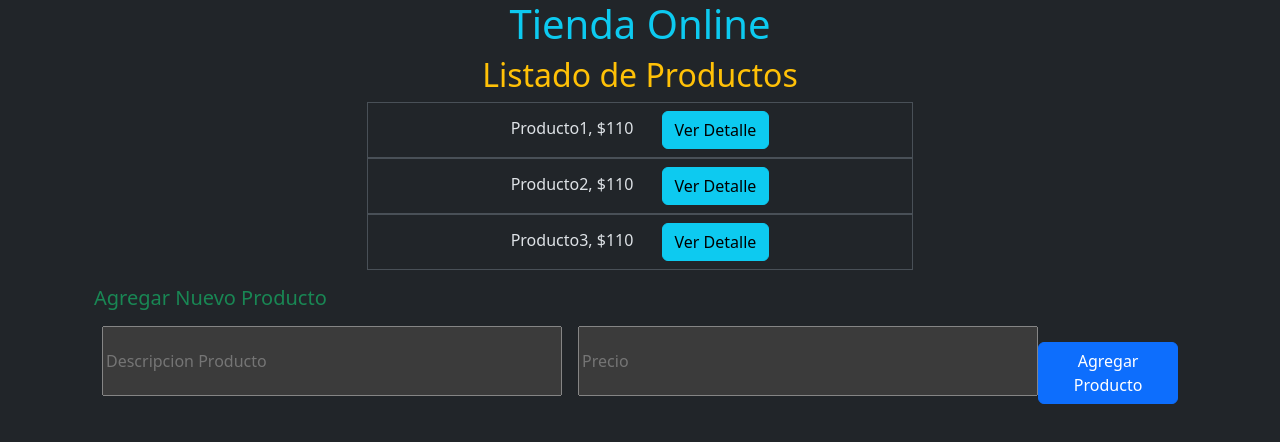
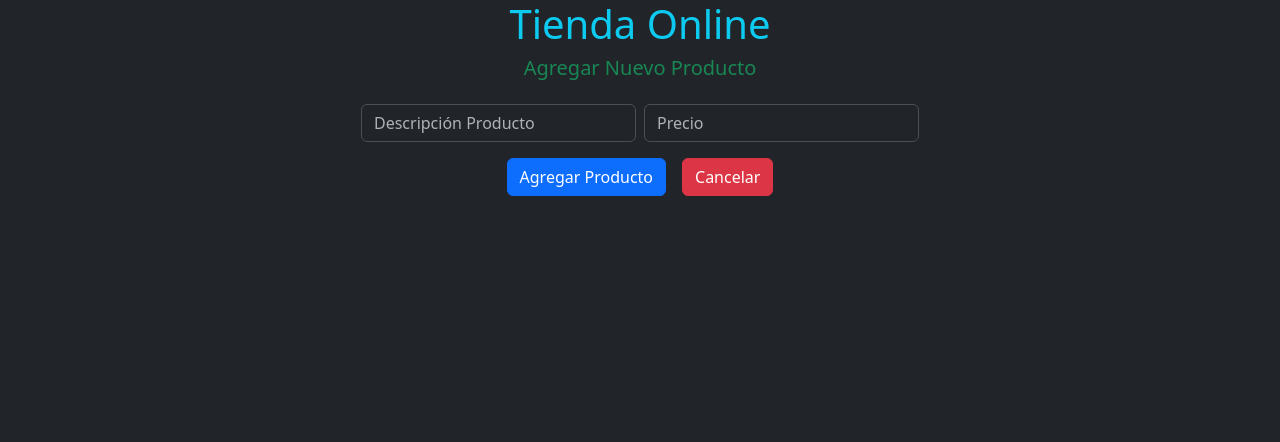
Before and after one commit to ernestooopc/tienda-online, an Angular app: page /agregar in a window 1280 px wide. Before the commit this address led to /. Shown: the top 442 px of the page. Built offline with nearby package versions, Linux system fonts and the light colour scheme.

Commit message:
adding routes

```diff
--- a/src/app/app.component.html
+++ b/src/app/app.component.html
@@ -1,6 +1,6 @@
-<div class="container">
-  <h1 class="text-center text-info">{{titulo}}</h1>
+<div class="container text-center ">
+  <h1 class="text-info">{{titulo}}</h1>
 
-  <app-listado-productos/>
+  <router-outlet/>
 
 </div>
--- a/src/app/app.component.ts
+++ b/src/app/app.component.ts
@@ -4,7 +4,7 @@ import { ListadoProductosComponent } from "./listado-productos/listado-productos
 
 @Component({
   selector: 'app-root',
-  imports: [ListadoProductosComponent],
+  imports: [RouterOutlet],
   templateUrl: './app.component.html',
   styleUrl: './app.component.css'
 })
--- a/src/app/app.routes.ts
+++ b/src/app/app.routes.ts
@@ -1,3 +1,13 @@
 import { Routes } from '@angular/router';
+import { ListadoProductosComponent } from './listado-productos/listado-productos.component';
+import { FormularioProductoComponent } from './formulario-producto/formulario-producto.component';
+export const routes: Routes = [
 
-export const routes: Routes = [];
+  {path:'', component:ListadoProductosComponent},
+  {path:'listado', component:ListadoProductosComponent},
+  {path:'agregar',component:FormularioProductoComponent},
+  {path:'editar/:id',component:FormularioProductoComponent}
+
+
+
+];
--- a/src/app/formulario-producto/formulario-producto.component.html
+++ b/src/app/formulario-producto/formulario-producto.component.html
@@ -1,18 +1,22 @@
-<h5 class="text-success mt-3" >Agregar Nuevo Producto</h5>
+<h5 class="text-success text-center">Agregar Nuevo Producto</h5>
 
-  <form class="mt-3 d-flex justify-content-center px-2"
-  (submit)="agregarProducto($event)"
-  >
+<form class="my-4 w-50 mx-auto"
+  #f="ngForm" (submit)="f.form.valid && guardarProducto($event)"
+>
+  <div class="d-flex gap-2">
     <input type="text" id="descripcion" name="descripcion"
-    placeholder="Descripcion Producto" class="form-contro mb-2 w-50"
-    autocomplete="off"
-    [(ngModel)]="descriptionInput"/>
+      placeholder="Descripción Producto" class="form-control flex-grow-1"
+      autocomplete="off"
+      [(ngModel)]="descriptionInput"
+      required />
+
     <input type="number" id="precio" name="precio"
-    placeholder="Precio" class="form-contro mb-2 w-50 ms-3"
-    [(ngModel)]="precioInput"/>
+      placeholder="Precio" class="form-control flex-grow-1"
+      [(ngModel)]="precioInput" required />
+  </div>
 
-
-  <button type="submit" class="btn btn-primary mt-3" >
-    Agregar Producto
-  </button>
-  </form>
+  <div class="d-flex justify-content-center mt-3">
+    <button type="submit" class="btn btn-primary">Agregar Producto</button>
+    <button type="button" class="btn btn-danger ms-3" (click)="cancelar()">Cancelar</button>
+  </div>
+</form>
--- a/src/app/formulario-producto/formulario-producto.component.ts
+++ b/src/app/formulario-producto/formulario-producto.component.ts
@@ -2,6 +2,7 @@ import { Component} from '@angular/core';
 import { Producto } from '../listado-productos/model/producto-model';
 import { FormsModule } from '@angular/forms';
 import { ProductoService } from '../producto.service';
+import { Router } from '@angular/router';
 
 @Component({
   selector: 'app-formulario-producto',
@@ -13,9 +14,11 @@ export class FormularioProductoComponent {
 
   descriptionInput: string = '';
   precioInput: number | null = null;
-  constructor(private productoService:ProductoService){}
+  constructor(private productoService:ProductoService,
+    private route:Router
+  ){}
 
-  agregarProducto(evento:Event){
+  guardarProducto(evento:Event){
     evento.preventDefault();
 
     if(this.descriptionInput === ''
@@ -27,9 +30,6 @@ export class FormularioProductoComponent {
 
     const producto = new Producto(this.descriptionInput,this.precioInput);
 
-    //Emitir el eveneto de nuevo producto
-    // this.nuevoProducto.emit(producto)
-
     //Agregamos el nuevo Producto usando el servicio
     this.productoService.agregarProducto(producto);
 
@@ -38,7 +38,14 @@ export class FormularioProductoComponent {
     this.descriptionInput = '';
     this.precioInput = null;
 
+    //Redirigir
+    this.route.navigate(['/'])
+
 
   }
 
+  cancelar(){
+    this.route.navigate(['/'])
+  }
+
 }
--- a/src/app/listado-productos/listado-productos.component.html
+++ b/src/app/listado-productos/listado-productos.component.html
@@ -1,10 +1,13 @@
 <div class="container">
   <h2 class="text-center text-warning">Listado de Productos</h2>
+
+  <div>
+    <button class="btn btn-primary my-5" (click)="agregarProducto()">Agregar Producto</button>
+  </div>
+
   <ul class="list-group w-50 mx-auto">
     @for(productoElemento of productos; track productoElemento){
       <app-producto [producto] = "productoElemento"/>
     }
   </ul>
-
-  <app-formulario-producto/>
 </div>
--- a/src/app/listado-productos/listado-productos.component.ts
+++ b/src/app/listado-productos/listado-productos.component.ts
@@ -2,12 +2,12 @@ import { Component } from '@angular/core';
 import { Producto } from './model/producto-model';
 import { ProductoComponent } from './producto/producto.component';
 import { FormsModule } from '@angular/forms';
-import { FormularioProductoComponent } from "../formulario-producto/formulario-producto.component";
 import { ProductoService } from '../producto.service';
+import { Router } from '@angular/router';
 
 @Component({
   selector: 'app-listado-productos',
-  imports: [FormsModule, FormularioProductoComponent, ProductoComponent],
+  imports: [FormsModule, ProductoComponent],
   templateUrl: './listado-productos.component.html',
   styleUrl: './listado-productos.component.css'
 })
@@ -16,18 +16,23 @@ export class ListadoProductosComponent {
 
   productos: Producto[] = [];
 
-  constructor(private productoService:ProductoService){
+  constructor(private productoService:ProductoService,
+    private router:Router
+  ){}
+
+  ngOnInit(){
+    //Inicializar los productos
+    this.productos = this.productoService.productos;
+    //Procesamos el evento emitido
     this.productoService.detalleProductoEmitter.subscribe((
       producto:Producto
     )=>alert(`Producto: ${producto.description}, S/${producto.precio}`))
   }
 
-  ngOnInit(){
-    this.productos = this.productoService.productos;
+
+  agregarProducto(){
+    this.router.navigate(['agregar'])
   }
 
 
-
-
-
 }
```
Also changed, not shown: 1 other file (tests, documents, lock files or other folders).
